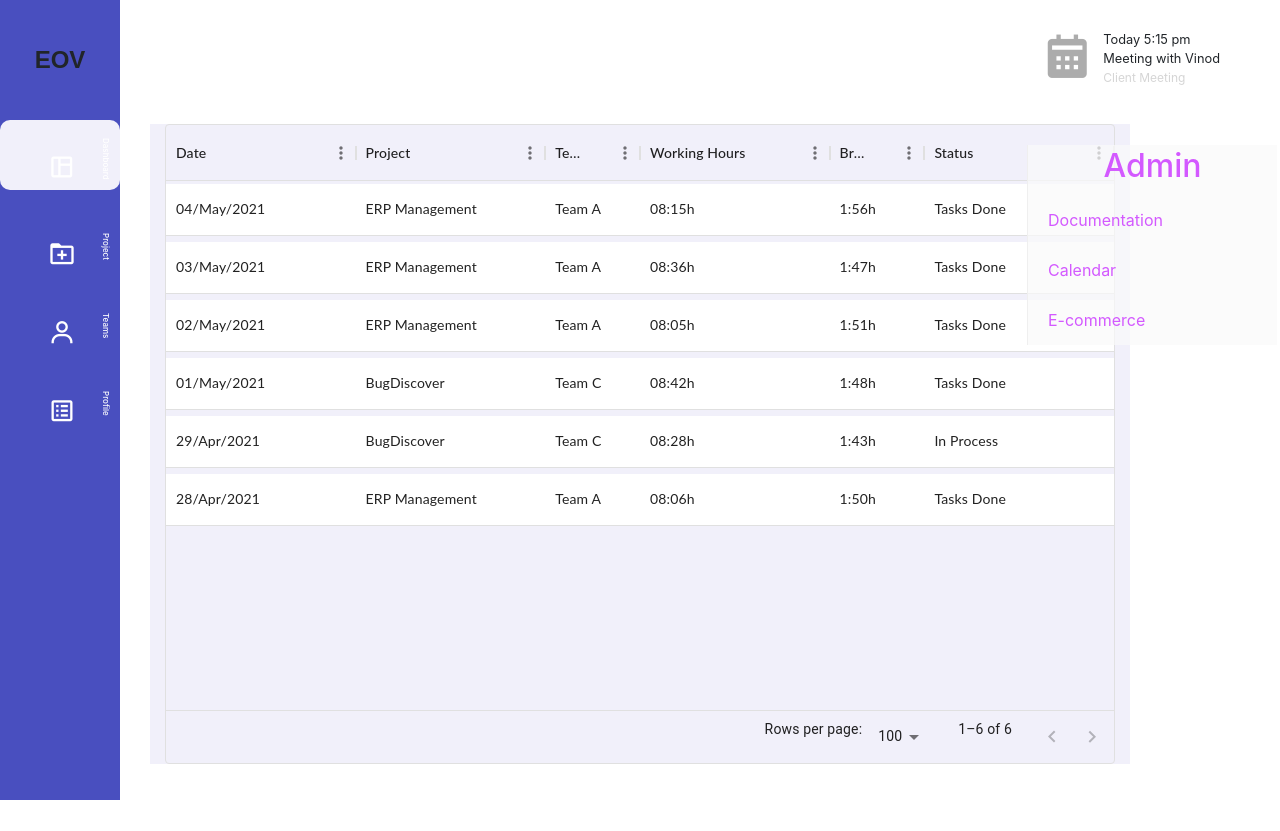
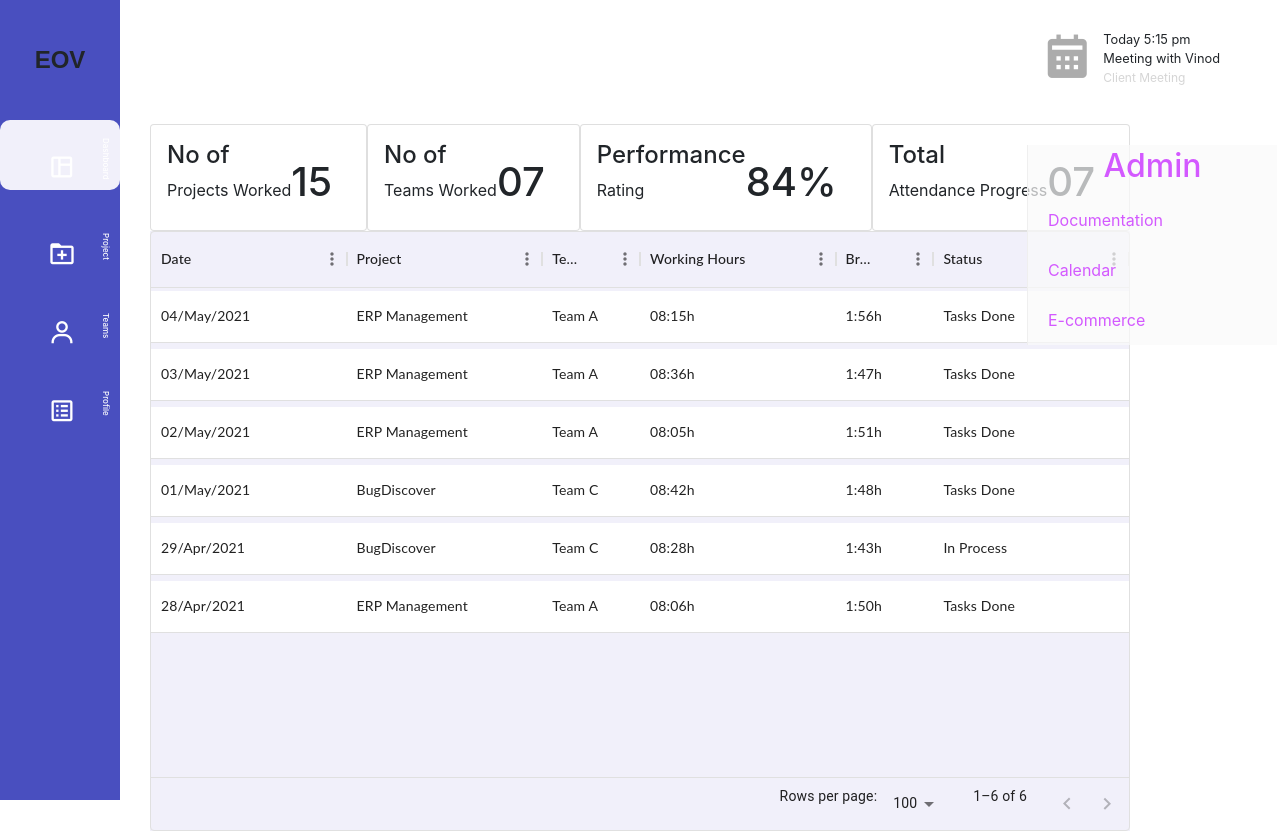
Before and after one commit to DeepakKool/backend, a React (Create React App) app: page /profile in a window 1280 px wide. Before the commit the page ends 800 px from the top, so only its background shows below. Built offline with nearby package versions, Linux system fonts and the light colour scheme.

Commit message:
profileCards

```diff
--- a/src/App.js
+++ b/src/App.js
@@ -24,6 +24,7 @@ const App = () => {
       setUser,
 
     }}>
+        <div className='wrapper'>
         <Router>
             <AuthRoutes />
             <ProSidebarProvider>
@@ -32,6 +33,7 @@ const App = () => {
 
             </ProSidebarProvider>
         </Router>
+        </div>
     </UserContext.Provider>
 );
 }
--- a/src/pages/profile/Profile.css
+++ b/src/pages/profile/Profile.css
@@ -1,5 +1,5 @@
-.container {
-    height: 80vh;
+.bg-secondary {
+    height: 75vh;
 }
 
 .MuiDataGrid-cell {
--- a/src/pages/profile/Profile.js
+++ b/src/pages/profile/Profile.js
@@ -84,8 +84,16 @@ function Profile() {
         break : row.break,
         status : row.status
     }))
-    return <div className='container bg-secondary'>
+    return <div className='container'>
+        <div className='row d-flex flex-row'>
+            <div className='card d-inline-block p-3 flex-grow-1'><div className='d-inline-block'><h4>No of</h4> Projects Worked </div><h1 className='d-inline-block align-self-end'> 15</h1></div>
+            <div className='card d-inline-block p-3 flex-grow-1'><div className='d-inline-block'><h4>No of</h4> Teams Worked </div><h1 className='d-inline-block'> 07</h1></div>
+            <div className='card d-inline-block p-3 flex-grow-1'><div className='d-inline-block'><h4>Performance</h4> Rating </div><h1 className='d-inline-block'> 84%</h1></div>
+            <div className='card d-inline-block p-3 flex-grow-1'><div className='d-inline-block'><h4>Total</h4> Attendance Progress </div><h1 className='d-inline-block'> 07</h1></div>
+        </div>
+        <div className='row bg-secondary'>
             <DataGrid rows={rows} columns={columns} />
+        </div>
     </div>
 }
 
```
